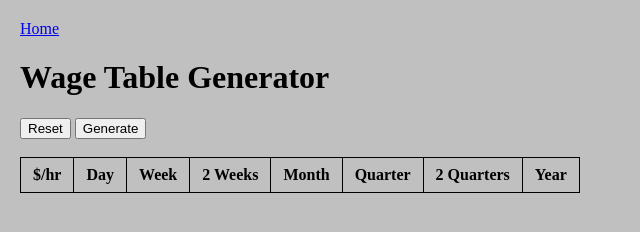
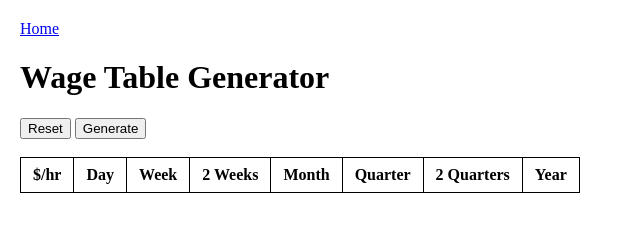
Before and after one commit to Arsidee/Generate-Wage-Table, a plain HTML site: page index.html in a window 1280 px wide. Shown: the whole page, without its empty margins (0-640 px from the left). Drawn offline with Linux system fonts and the light colour scheme.

Commit message:
set background to white

```diff
--- a/style.css
+++ b/style.css
@@ -1,7 +1,7 @@
 body {
   font-family: serif;
   margin: 20px;
-  background-color: #c0c0c0;
+  background-color: #ffffff;
 }
 
 table {
```
